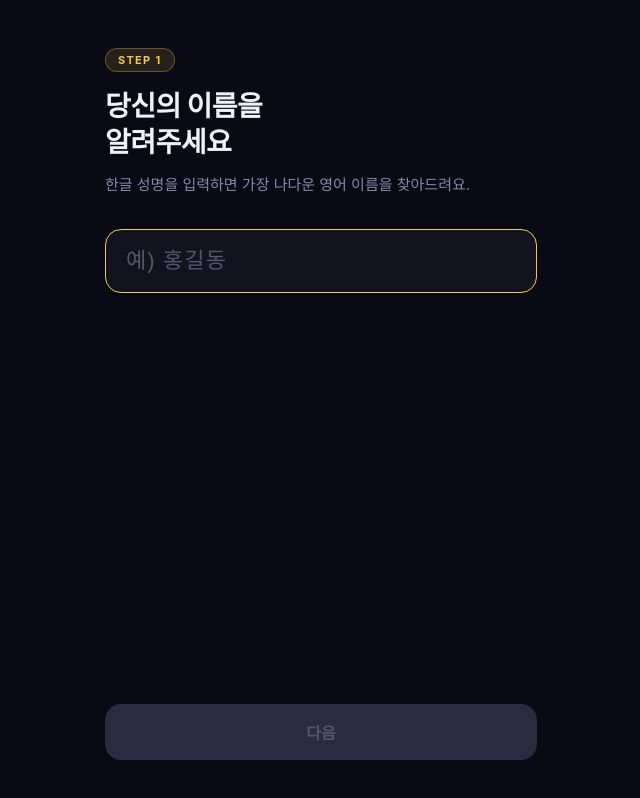
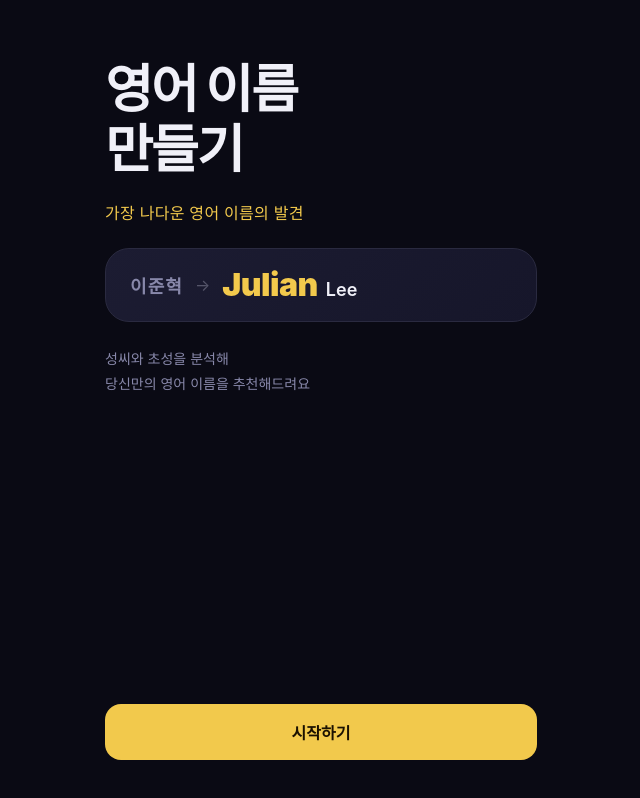
Before and after one commit to FlutterNeverDie/Eng-Name, a React (Vite) app: page / in a window 1280 px wide. Shown: the whole page, without its empty margins (319-959 px from the left). Built offline with nearby package versions, Linux system fonts and the light colour scheme.

Commit message:
feat : 개발 완료

```diff
--- a/index.html
+++ b/index.html
@@ -3,7 +3,7 @@
   <head>
     <meta charset="UTF-8" />
     <meta name="viewport" content="width=device-width, initial-scale=1.0" />
-    <title>AIT App</title>
+    <title>영어 이름 만들기</title>
   </head>
   <body>
     <div id="root"></div>
--- a/src/App.css
+++ b/src/App.css
@@ -34,6 +34,112 @@
   min-height: 100vh;
   display: flex;
   flex-direction: column;
+}
+
+/* =========================================
+   Intro
+   ========================================= */
+.intro-wrap {
+  flex: 1;
+  display: flex;
+  flex-direction: column;
+  padding: 60px 24px 40px;
+  min-height: 100vh;
+}
+
+.intro-content {
+  flex: 1;
+  display: flex;
+  flex-direction: column;
+  gap: 20px;
+}
+
+.intro-badge {
+  display: inline-block;
+  font-size: 11px;
+  font-weight: 700;
+  letter-spacing: 0.16em;
+  color: var(--accent);
+  background: rgba(242, 201, 76, 0.12);
+  border: 1px solid rgba(242, 201, 76, 0.3);
+  border-radius: 100px;
+  padding: 5px 14px;
+}
+
+.intro-title {
+  font-size: 52px;
+  font-weight: 900;
+  line-height: 1.15;
+  color: var(--text-primary);
+  letter-spacing: -2px;
+  margin: 0;
+}
+
+.intro-sub {
+  font-size: 16px;
+  font-weight: 500;
+  color: var(--accent);
+  margin: 0;
+  letter-spacing: 0.02em;
+}
+
+/* 예시 이름 순환 카드 */
+.intro-demo-card {
+  background: linear-gradient(135deg, #1c1c32, #16162a);
+  border: 1px solid var(--border);
+  border-radius: var(--radius-lg);
+  padding: 20px 24px;
+  margin: 4px 0;
+}
+
+.intro-demo-inner {
+  display: flex;
+  align-items: center;
+  gap: 12px;
+}
+
+.intro-demo-korean {
+  font-size: 18px;
+  font-weight: 700;
+  color: var(--text-secondary);
+  letter-spacing: 0.06em;
+}
+
+.intro-demo-arrow {
+  font-size: 16px;
+  color: var(--text-muted);
+  flex-shrink: 0;
+}
+
+.intro-demo-english {
+  display: flex;
+  align-items: baseline;
+  gap: 8px;
+}
+
+.intro-demo-name {
+  font-size: 32px;
+  font-weight: 900;
+  color: var(--accent);
+  letter-spacing: -0.5px;
+  line-height: 1;
+}
+
+.intro-demo-surname {
+  font-size: 18px;
+  font-weight: 600;
+  color: var(--text-primary);
+}
+
+.intro-desc {
+  font-size: 14px;
+  color: var(--text-secondary);
+  line-height: 1.8;
+  margin: 0;
+}
+
+.intro-footer {
+  padding-top: 16px;
 }
 
 /* =========================================
--- a/src/App.tsx
+++ b/src/App.tsx
@@ -1,6 +1,8 @@
 import { useEffect } from 'react';
+import { AnimatePresence, motion } from 'framer-motion';
 import './App.css';
 import { useNameStore } from './store/nameStore';
+import StepIntro from './components/StepIntro';
 import StepInput from './components/StepInput';
 import StepSelect from './components/StepSelect';
 import StepAnalyzing from './components/StepAnalyzing';
@@ -14,12 +16,20 @@ const STEP_COMPONENTS = {
   4: StepResult,
 } as const;
 
+// 스텝 전환 공통 애니메이션
+const stepVariants = {
+  initial: { opacity: 0, x: 24 },
+  animate: { opacity: 1, x: 0, transition: { duration: 0.3, ease: 'easeOut' } },
+  exit:    { opacity: 0, x: -24, transition: { duration: 0.2, ease: 'easeIn' } },
+};
+
 export default function App() {
-  const step = useNameStore((s) => s.step);
+  const isIntro = useNameStore((s) => s.isIntro);
+  const step    = useNameStore((s) => s.step);
   const StepComponent = STEP_COMPONENTS[step];
   const { preload } = useTossInterstitialAd();
 
-  // 앱 최초 진입 시 즉시 광고 로드 시작 — 사용자가 입력하는 동안 백그라운드에서 준비됩니다.
+  // 앱 최초 진입 시 즉시 광고 로드 시작
   useEffect(() => {
     preload();
   }, [preload]);
@@ -27,7 +37,22 @@ export default function App() {
   return (
     <div className="app">
       <div className="app-inner">
-        <StepComponent />
+        <AnimatePresence mode="wait">
+          {isIntro ? (
+            <StepIntro key="intro" />
+          ) : (
+            <motion.div
+              key={`step-${step}`}
+              variants={stepVariants}
+              initial="initial"
+              animate="animate"
+              exit="exit"
+              style={{ flex: 1, display: 'flex', flexDirection: 'column' }}
+            >
+              <StepComponent />
+            </motion.div>
+          )}
+        </AnimatePresence>
       </div>
     </div>
   );
--- /dev/null
+++ b/src/components/StepIntro.tsx
@@ -0,0 +1,109 @@
+import { useEffect, useState } from 'react';
+import { motion } from 'framer-motion';
+import { useNameStore } from '../store/nameStore';
+
+// 인트로에서 순환 표시할 예시 이름 쌍
+const DEMO_NAMES = [
+  { korean: '홍길동', english: 'James', surname: 'Hong' },
+  { korean: '김서연', english: 'Sophia', surname: 'Kim' },
+  { korean: '이준혁', english: 'Julian', surname: 'Lee' },
+  { korean: '박지민', english: 'Jasmine', surname: 'Park' },
+];
+
+const container = {
+  hidden: {},
+  show: { transition: { staggerChildren: 0.12 } },
+};
+
+const item = {
+  hidden: { opacity: 0, y: 20 },
+  show: { opacity: 1, y: 0, transition: { duration: 0.5, ease: 'easeOut' } },
+};
+
+export default function StepIntro() {
+  const startApp = useNameStore((s) => s.startApp);
+  const [demoIdx, setDemoIdx] = useState(0);
+  const [visible, setVisible] = useState(true);
+
+  // 2.5초마다 예시 이름 전환
+  useEffect(() => {
+    const timer = setInterval(() => {
+      setVisible(false);
+      setTimeout(() => {
+        setDemoIdx((i) => (i + 1) % DEMO_NAMES.length);
+        setVisible(true);
+      }, 300);
+    }, 2500);
+    return () => clearInterval(timer);
+  }, []);
+
+  const demo = DEMO_NAMES[demoIdx];
+
+  return (
+    <motion.div
+      key="intro"
+      className="intro-wrap"
+      initial={{ opacity: 0 }}
+      animate={{ opacity: 1 }}
+      exit={{ opacity: 0, y: -24, transition: { duration: 0.3 } }}
+    >
+      <motion.div
+        className="intro-content"
+        variants={container}
+        initial="hidden"
+        animate="show"
+      >
+        {/* 타이틀 */}
+        <motion.div variants={item}>
+          <h1 className="intro-title">
+            영어 이름<br />만들기
+          </h1>
+        </motion.div>
+
+        {/* 서브 카피 */}
+        <motion.p variants={item} className="intro-sub">
+          가장 나다운 영어 이름의 발견
+        </motion.p>
+
+        {/* 예시 카드 */}
+        <motion.div variants={item} className="intro-demo-card">
+          <div
+            className="intro-demo-inner"
+            style={{
+              opacity: visible ? 1 : 0,
+              transform: visible ? 'translateY(0)' : 'translateY(8px)',
+              transition: 'opacity 0.28s ease, transform 0.28s ease',
+            }}
+          >
+            <span className="intro-demo-korean">{demo.korean}</span>
+            <span className="intro-demo-arrow">→</span>
+            <div className="intro-demo-english">
+              <span className="intro-demo-name">{demo.english}</span>
+              <span className="intro-demo-surname">{demo.surname}</span>
+            </div>
+          </div>
+        </motion.div>
+
+        {/* 설명 */}
+        <motion.p variants={item} className="intro-desc">
+          성씨와 초성을 분석해<br />당신만의 영어 이름을 추천해드려요
+        </motion.p>
+      </motion.div>
+
+      {/* 하단 버튼 */}
+      <motion.div
+        className="intro-footer"
+        initial={{ opacity: 0, y: 32 }}
+        animate={{ opacity: 1, y: 0, transition: { delay: 0.7, duration: 0.5, ease: 'easeOut' } }}
+      >
+        <motion.button
+          className="btn btn--primary"
+          onClick={startApp}
+          whileTap={{ scale: 0.96 }}
+        >
+          시작하기
+        </motion.button>
+      </motion.div>
+    </motion.div>
+  );
+}
--- a/src/components/StepResult.tsx
+++ b/src/components/StepResult.tsx
@@ -154,7 +154,7 @@ export default function StepResult() {
 
     ctx.fillStyle = '#55556a';
     ctx.font = '400 11px -apple-system, sans-serif';
-    const wmText = '내 이름 영문판';
+    const wmText = '영어 이름 만들기';
     ctx.fillText(wmText, W - 28 - ctx.measureText(wmText).width, H - 28);
 
     const url = canvas.toDataURL('image/png');
@@ -202,7 +202,7 @@ export default function StepResult() {
           <span className="card-tag">#{selectedName.initial}초성</span>
         </div>
 
-        <div className="card-watermark">내 이름 영문판</div>
+        <div className="card-watermark">영어 이름 만들기</div>
       </div>
 
       {/* 스타일 선택 패널 (다른 이름 더 보기) */}
--- a/src/store/nameStore.ts
+++ b/src/store/nameStore.ts
@@ -7,6 +7,7 @@ import { parseKoreanName } from '../utils/korean';
 export type Step = 1 | 2 | 3 | 4;
 
 interface NameStore {
+  isIntro: boolean;
   step: Step;
   koreanName: string;
   surname: string;
@@ -19,6 +20,7 @@ interface NameStore {
   selectedName: NameEntry | null;
   usedNames: Set<string>;
 
+  startApp: () => void;
   setKoreanName: (name: string) => void;
   setGender: (gender: Gender) => void;
   setVibe: (vibe: Vibe) => void;
@@ -34,12 +36,6 @@ function findName(
   vibe: Vibe | null,
   exclude: Set<string>,
 ): NameEntry | null {
-  // 1순위: initial + gender + vibe 정확 매칭
-  // 2순위: initial + gender (vibe 무관)
-  // 3순위: initial + U (universal) gender
-  // 4순위: initial 만 매칭 (어떤 이름이든)
-  // 5순위: 전체 랜덤 (초성이 없을 때 fallback)
-
   const pool = NAME_DATA.filter((e) => !exclude.has(e.english_name));
 
   const strategies: Array<(e: NameEntry) => boolean> = [
@@ -58,11 +54,11 @@ function findName(
     }
   }
 
-  // exclude 제거 후 재시도 (모든 이름을 다 쓴 경우)
   return NAME_DATA[Math.floor(Math.random() * NAME_DATA.length)];
 }
 
 export const useNameStore = create<NameStore>((set, get) => ({
+  isIntro: true,
   step: 1,
   koreanName: '',
   surname: '',
@@ -74,6 +70,8 @@ export const useNameStore = create<NameStore>((set, get) => ({
   vibe: null,
   selectedName: null,
   usedNames: new Set(),
+
+  startApp: () => set({ isIntro: false }),
 
   setKoreanName: (name) => {
     const parsed = parseKoreanName(name);
@@ -116,6 +114,7 @@ export const useNameStore = create<NameStore>((set, get) => ({
 
   reset: () =>
     set({
+      isIntro: false,
       step: 1,
       koreanName: '',
       surname: '',
```
